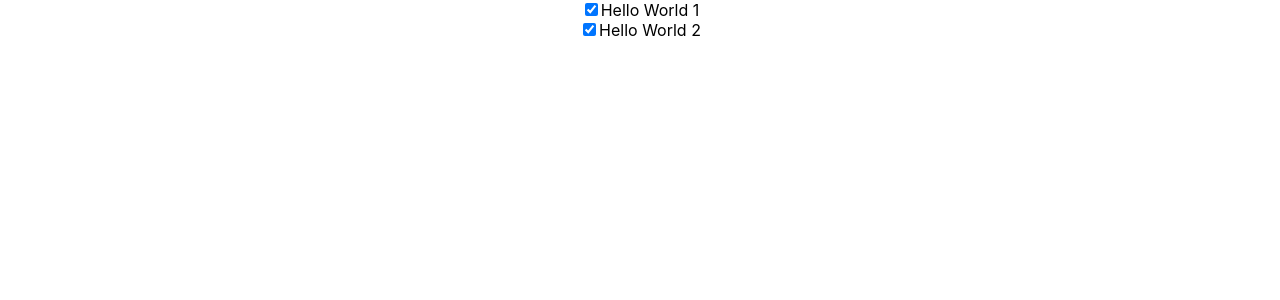
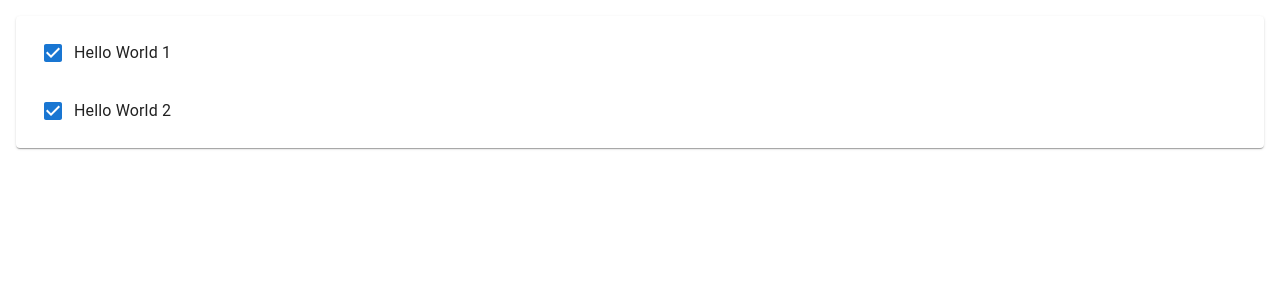
Before and after one commit to kyh1126/todo-react-app, a React (Create React App) app: page / in a window 1280 px wide. Shown: the top 300 px of the page. Built offline with nearby package versions, Linux system fonts and the light colour scheme.

Commit message:
[TIL/book] React.js, 스프링 부트, AWS로 배우는 웹 개발 101 (3-2-1. Todo 리스트 - material-ui를 이용한 디자인)

```diff
--- a/src/App.js
+++ b/src/App.js
@@ -1,6 +1,7 @@
 import './App.css';
 import Todo from './Todo';
 import React, { useState } from "react";
+import { List, Paper } from "@mui/material";
 
 function App() {
   const [items, setItems] = useState([
@@ -16,14 +17,16 @@
     },
   ]);
 
-  let todoItems =
-    items.length > 0 && items.map((item) => <Todo item={item} key={item.id} />);
-
-  return (
-    <div className="App">
-      {todoItems}
-    </div>
+  let todoItems = items.length > 0 && (
+    <Paper style={{ margin: 16 }}>
+      <List>
+        {items.map((item) => (
+          <Todo item={item} key={item.id} />
+        ))}
+      </List>
+    </Paper>
   );
+  return <div className="App">{todoItems}</div>;
 }
 
 export default App;
--- a/src/Todo.js
+++ b/src/Todo.js
@@ -1,18 +1,24 @@
 import React, { useState } from "react";
+import { ListItem, ListItemText, InputBase, Checkbox } from "@mui/material";
 
 const Todo = (props) => {
   const [item, setItem] = useState(props.item);
 
   return (
-    <div className="Todo">
-      <input
-        type="checkbox"
-        id={item.id}
-        name={item.id}
-        checked={item.done}
-      />
-      <label id={item.id}>{item.title}</label>
-    </div>
+    <ListItem>
+      <Checkbox checked={item.done} />
+      <ListItemText>
+        <InputBase
+          inputProps={{ "aria-label": "naked" }}
+          type="text"
+          id={item.id}
+          name={item.id}
+          value={item.title}
+          multiline={true}
+          fullWidth={true}
+        />
+      </ListItemText>
+    </ListItem>
   );
 };
 
```
